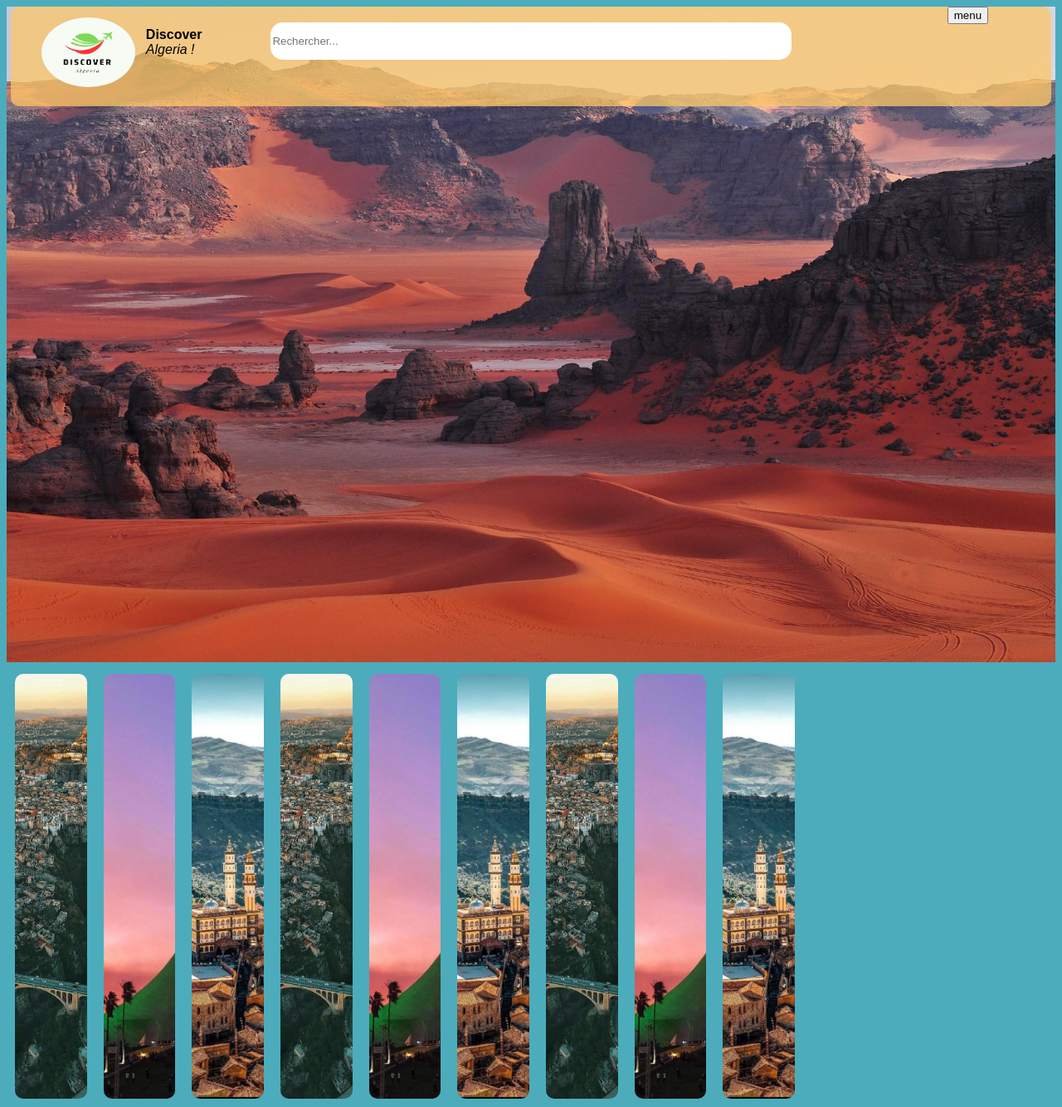
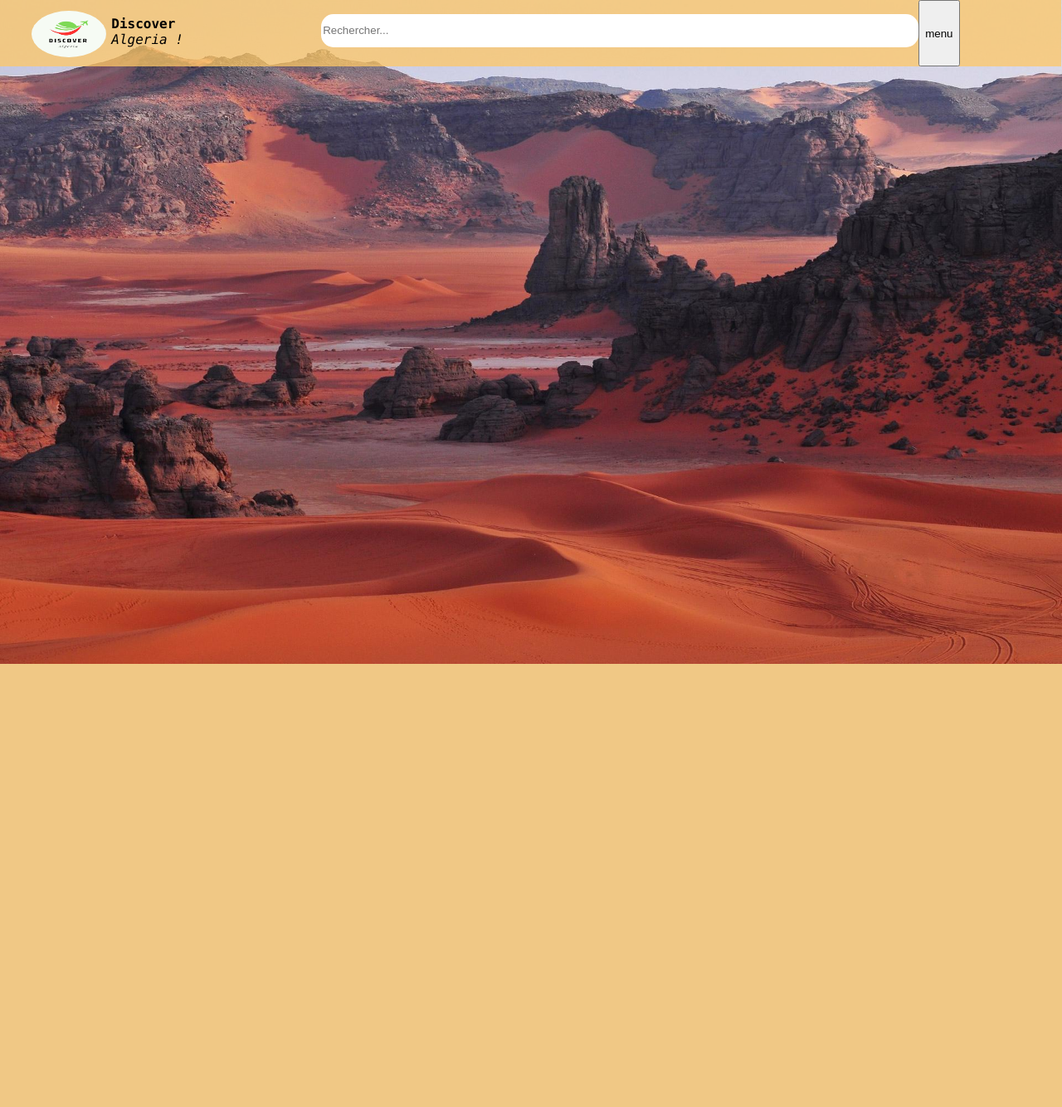
Before and after one commit to Aminh0o/Les-tours-touristiques, a PHP site: page /InterfaceClient.html in a window 1280 px wide. Shown: the whole page at 83% size. After the commit the page ends 800 px from the top, so only its background shows below. Run offline with PHP 8.4, Linux system fonts and the light colour scheme.

Commit message:
Add files via upload

```diff
--- a/Programmation/InterfaceClient.html
+++ b/Programmation/InterfaceClient.html
@@ -8,37 +8,9 @@
     <link rel="stylesheet" href="style.css">
 </head>
 <body>
+    <div class="images">
 
-        <img src="Sahara.png" id="dynamicFont">
-        <section class="gallery">
-            <div class="gallery-item">
-                <img src="Constantine 🇩🇿 vue de Ciel 🇩🇿.jfif">
-            </div>
-            <div class="gallery-item">
-                <img src="téléchargé.jfif">
-            </div>
-            <div class="gallery-item">
-                <img src="Algeria.jfif">
-            </div>
-            <div class="gallery-item">
-                <img src="Constantine 🇩🇿 vue de Ciel 🇩🇿.jfif">
-            </div>
-            <div class="gallery-item">
-                <img src="téléchargé.jfif">
-            </div>
-            <div class="gallery-item">
-                <img src="Algeria.jfif">
-            </div>
-            <div class="gallery-item">
-                <img src="Constantine 🇩🇿 vue de Ciel 🇩🇿.jfif">
-            </div>
-            <div class="gallery-item">
-                <img src="téléchargé.jfif">
-            </div>
-            <div class="gallery-item">
-                <img src="Algeria.jfif">
-            </div>
-        </section>
+    </div>
 
     <header class="header">
         <img src="activia.png" id="activia" width="70px" height="70px">
@@ -47,5 +19,8 @@
         <button id="menu">menu</button>
     </header>
 
+
+
+
 </body>
 </html>
--- a/Programmation/style.css
+++ b/Programmation/style.css
@@ -1,90 +1,67 @@
 
-body {
-	font-family: Arial, sans-serif;
-    align-items: center;
-}
-#dynamicFont
+body
 {
     width: 100%;
-    height: 20%;
+    height: 100%;
+    padding: 0%;
+    padding-left: 0%;
+    padding-top: 0%;
+    align-items: center;
+    background-image:  url(Sahara.png) ;
+    background-repeat: no-repeat;
+    background-size: cover;
 }
+/*#dynamicImageCover
+{
+    top: 0%;
+    left: 0%;
+    width: 100%;
+    height: 100%;
+    background-position: center;
+    background-size: cover;
+}*/
 .header
 {
     position: absolute;
     background-color: hsla(38, 99%, 70%, 0.753);
-    width: 98%;
-    height: 15%;
-    top: 1%;
-    left: 1%;
-    border-radius: 10px;
+    width: 99.9%;
+    top:0%;
+    left: 0%;
+    height: 10%;
+    position: fixed;
     display: inline-flex;
 }
 #activia
 {
-    position: absolute;
+    position: relative;
     background-color: #F6FBF4;
     border-radius: 50%;
-    width: 9%;
+    width: 7%;
     height: 70%;
     margin-top: 1%;
     margin-left: 3%;
 }
 #name
 {
-    position: absolute;
-    margin-top: 2%;
-    margin-left: 13%;
+    position: relative;
+    margin-top: 1.5%;
+    margin-left: 0.5%;
+    font-family: "Lucida Console", "Courier New", monospace;
+    font-size: medium;
 }
 #search
 {
-    position: absolute;
+    position: relative;
     align-items: center;
-    margin-top: 1.5%;
-    margin-left: 25%;
-    width: 50%;
-    height: 45px;
+    margin-top: 1.3%;
+    margin-left: 13%;
+    width: 90vh;
+    height: 50%;
     border-style: hidden;
     border-radius: 15px;
 }
 #menu
-{
-    position: absolute;
-    margin-left: 90%;
-}
 
-body{
-    background-color: #4CACBC;
-}
 aside{
     background-color: #FEC868;
-    width: 40%;
-    height: 60%;
 }
-.gallery {
-    position: absolute;
-	display: flex;
-	max-width: 960px;
-}
-
-.gallery-item {
-	flex: 1;
-	margin: 10px;
-    display: flex;
-    transition: 0.5s;
-    border-radius: 10px;
-}
-.gallery-item img {
-	display: block;
-	width: 100%;
-	height: 512px;
-    transition: 0.5s;
-    object-fit: cover;
-    border-radius: 10px;
-}
-.gallery-item:hover {
-	opacity: 1;
-    flex: 3;
-}
-.gallery-item:hover img {
-    filter: grayscale(0);
-}
```
